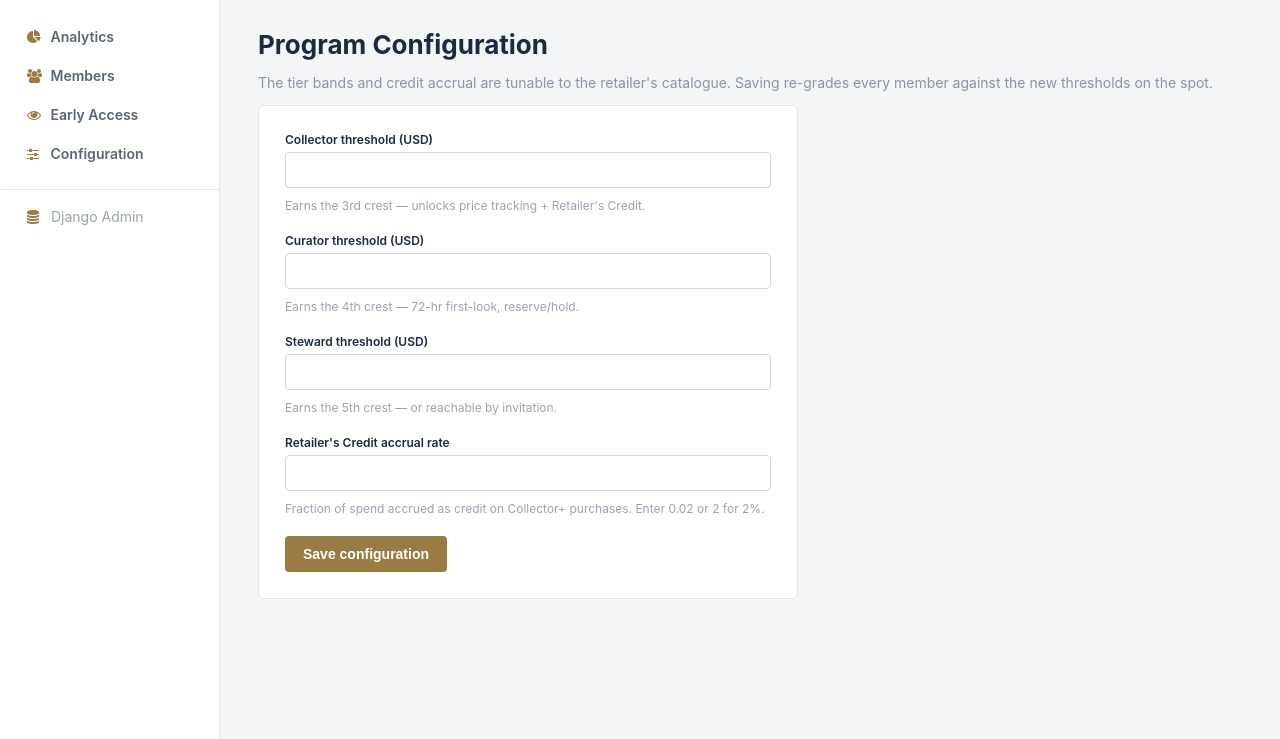
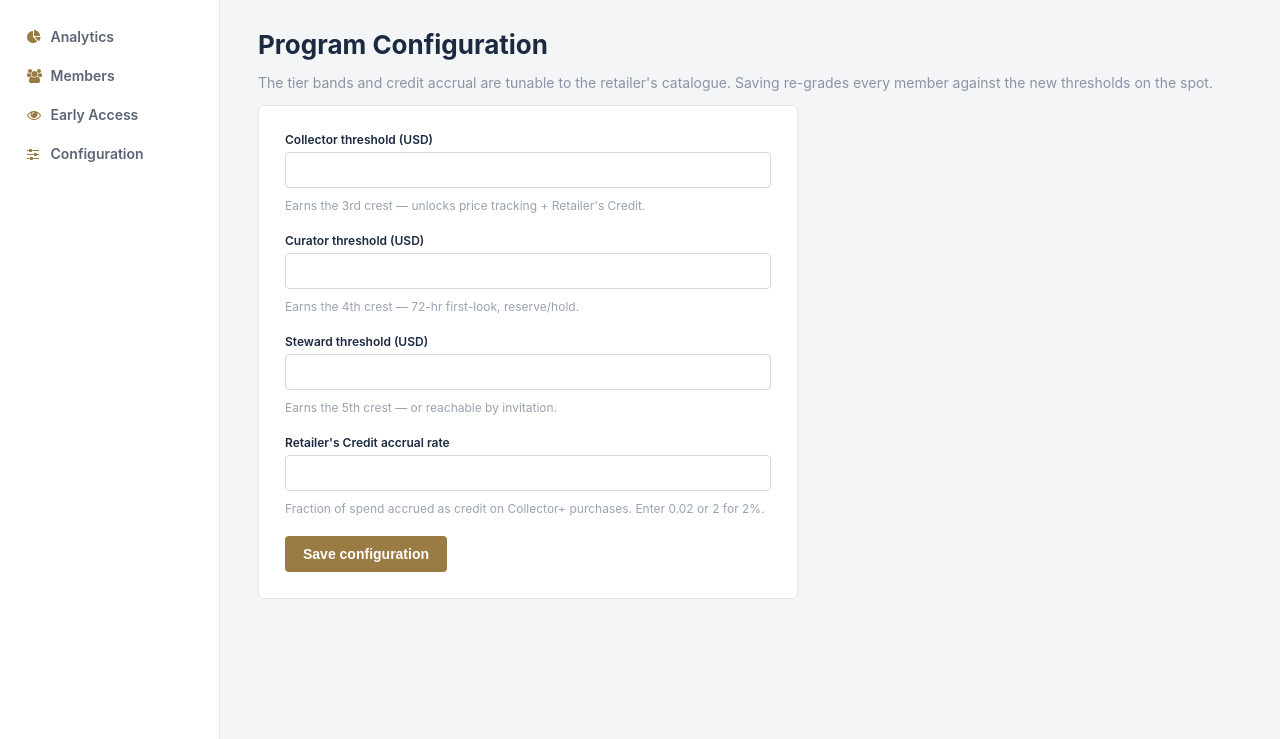
Before and after one commit to querybridge/pier-paddock, a Django app: template templates/console/config.html in a window 1280 px wide. Shown: the part 61-800 px from the top of the page. Run offline with Django 5.2, Linux system fonts and the light colour scheme; the template is opened without the code that fills it, so the values that code supplies are empty; parts of the project's set-up code (start-up, migrations or seed data) failed here and were passed over.

Commit message:
Show the Django Admin link only to superusers
The Operator Console sidebar exposed the Django Admin link to all staff
(operators included). Gate it behind {% if request.user.is_superuser %} so only
superusers see it.

Co-Authored-By: Claude Opus 4.8 (1M context) <noreply@anthropic.com>

```diff
--- a/templates/console/base.html
+++ b/templates/console/base.html
@@ -30,7 +30,7 @@
             <a href="{% url 'console:members' %}" class="{% if console_section == 'members' %}active{% endif %}"><i class="fa fa-users"></i> Members</a>
             <a href="{% url 'console:early_access' %}" class="{% if console_section == 'early_access' %}active{% endif %}"><i class="fa fa-eye"></i> Early Access</a>
             <a href="{% url 'console:config' %}" class="{% if console_section == 'config' %}active{% endif %}"><i class="fa fa-sliders"></i> Configuration</a>
-            <a href="{% url 'admin:index' %}" class="cns-side-foot"><i class="fa fa-database"></i> Django Admin</a>
+            {% if request.user.is_superuser %}<a href="{% url 'admin:index' %}" class="cns-side-foot"><i class="fa fa-database"></i> Django Admin</a>{% endif %}
         </nav>
 
         <main class="cns-main">
```
